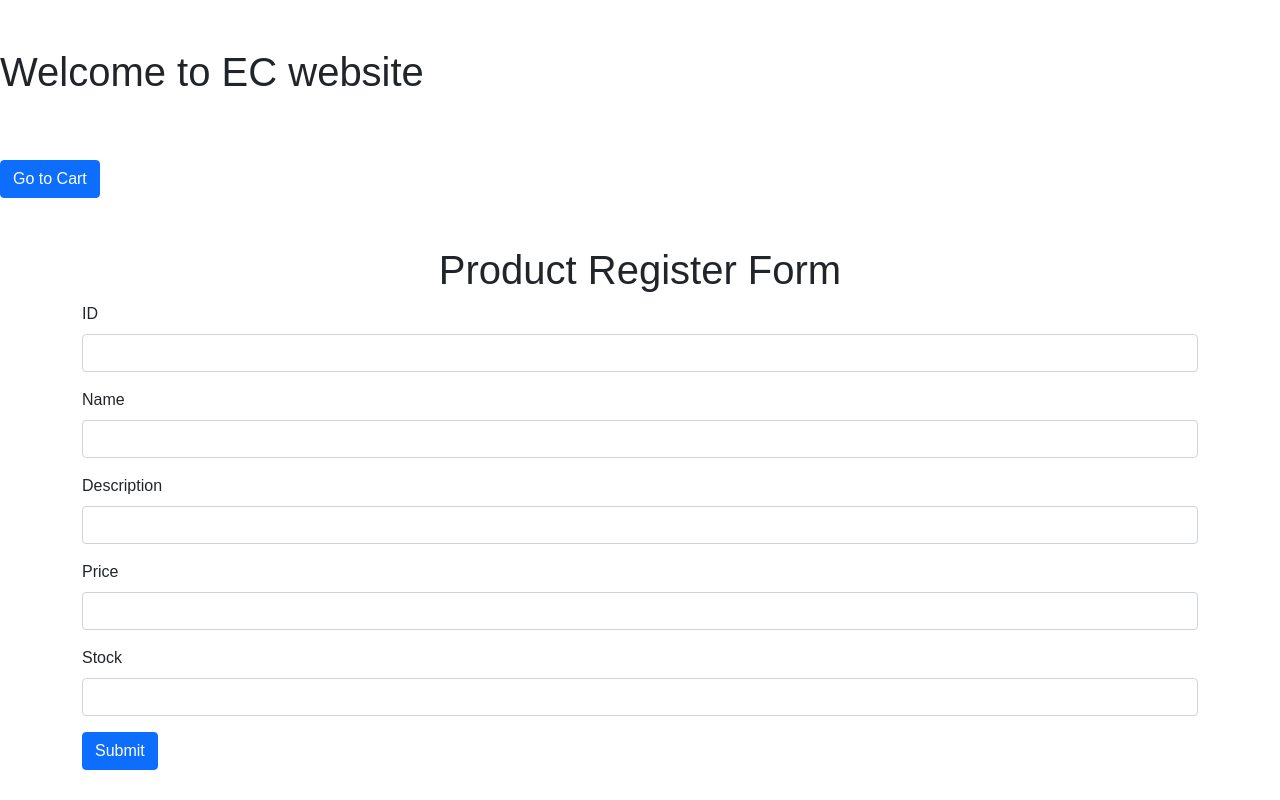
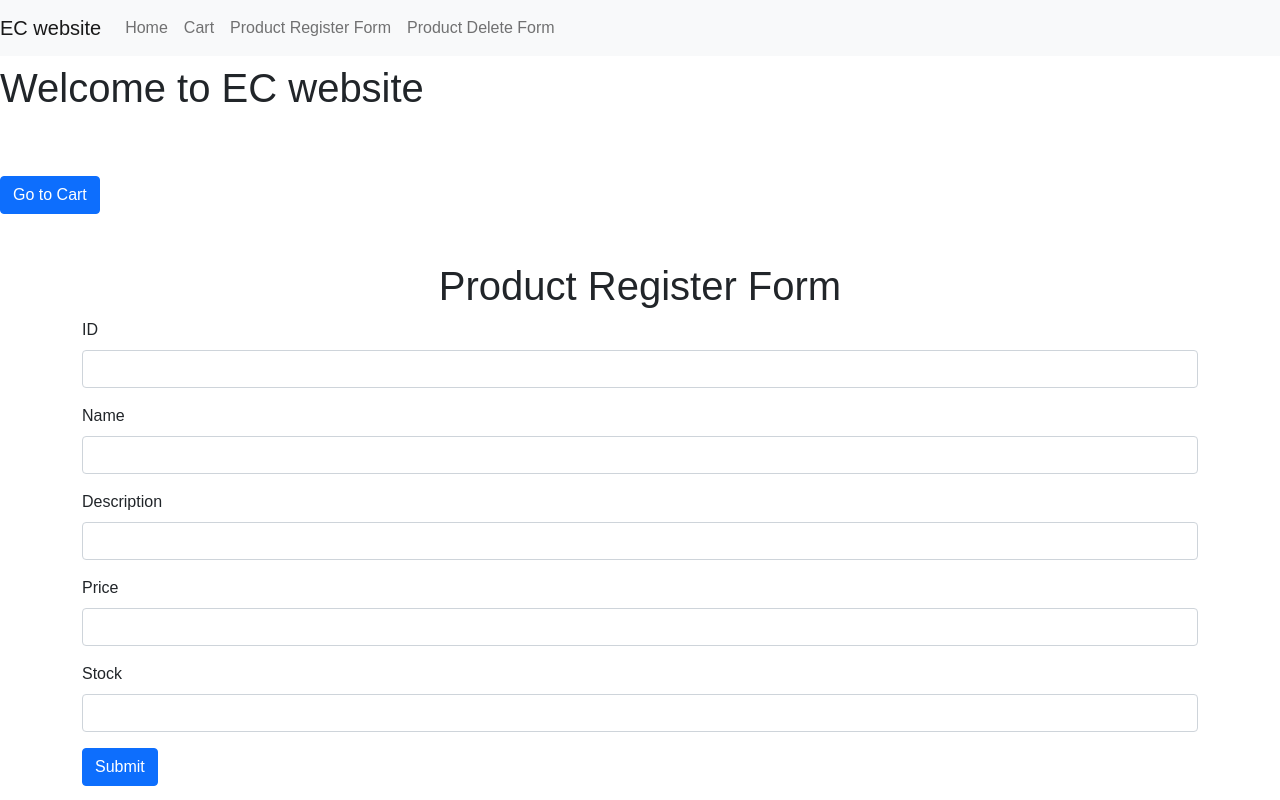
Before and after one commit to toshiki-git/my_ec_site, a plain HTML site: page public/index.html in a window 1280 px wide. Shown: the top 800 px of the page. Drawn offline with nearby package versions, Linux system fonts and the light colour scheme.

Commit message:
create page header

```diff
--- a/public/index.html
+++ b/public/index.html
@@ -15,7 +15,41 @@
     <script src="main.js"></script>
   </head>
   <body>
-    <h1 class="mt-5">Welcome to EC website</h1>
+    <header>
+      <nav class="navbar navbar-expand-lg navbar-light bg-light">
+        <a class="navbar-brand" href="/">EC website</a>
+        <button
+          class="navbar-toggler"
+          type="button"
+          data-toggle="collapse"
+          data-target="#navbarNav"
+          aria-controls="navbarNav"
+          aria-expanded="false"
+          aria-label="Toggle navigation"
+        >
+          <span class="navbar-toggler-icon"></span>
+        </button>
+        <div class="collapse navbar-collapse" id="navbarNav">
+          <ul class="navbar-nav">
+            <li class="nav-item">
+              <a class="nav-link" href="/">Home</a>
+            </li>
+            <li class="nav-item">
+              <a class="nav-link" href="/cart">Cart</a>
+            </li>
+            <li class="nav-item">
+              <a class="nav-link" href="/register">Product Register Form</a>
+            </li>
+            <li class="nav-item">
+              <a class="nav-link" href="/delete">Product Delete Form</a>
+            </li>
+          </ul>
+        </div>
+      </nav>
+    </header>
+    <div class="bt-3"></div>
+
+    <h1 class="mt-4">Welcome to EC website</h1>
     <div class="mt-3" id="product-list"></div>
     <div class="mt-5">
       <a href="http://localhost:3000/cart">
--- a/public/styles.css
+++ b/public/styles.css
@@ -1,5 +1,6 @@
 body {
   font-family: Arial, sans-serif;
+  padding-top: 40px;
 }
 
 #product-list {
@@ -31,6 +32,14 @@ body {
   font-size: 1.2em;
 }
 
+header {
+  position: fixed;
+  top: 0;
+  left: 0;
+  width: 100%;
+  z-index: 9999;
+}
+
 /* #product-list div p {
   font-size: 0.9em;
 } */
```
Also changed, not shown: public/cart.html (+33 -0 lines), 1 other file.
